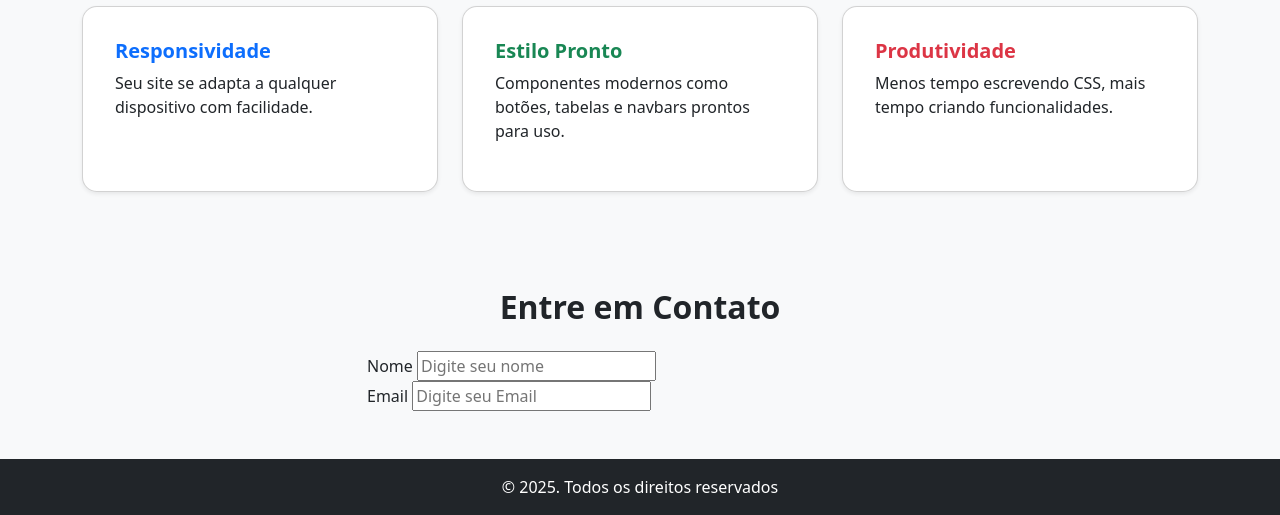
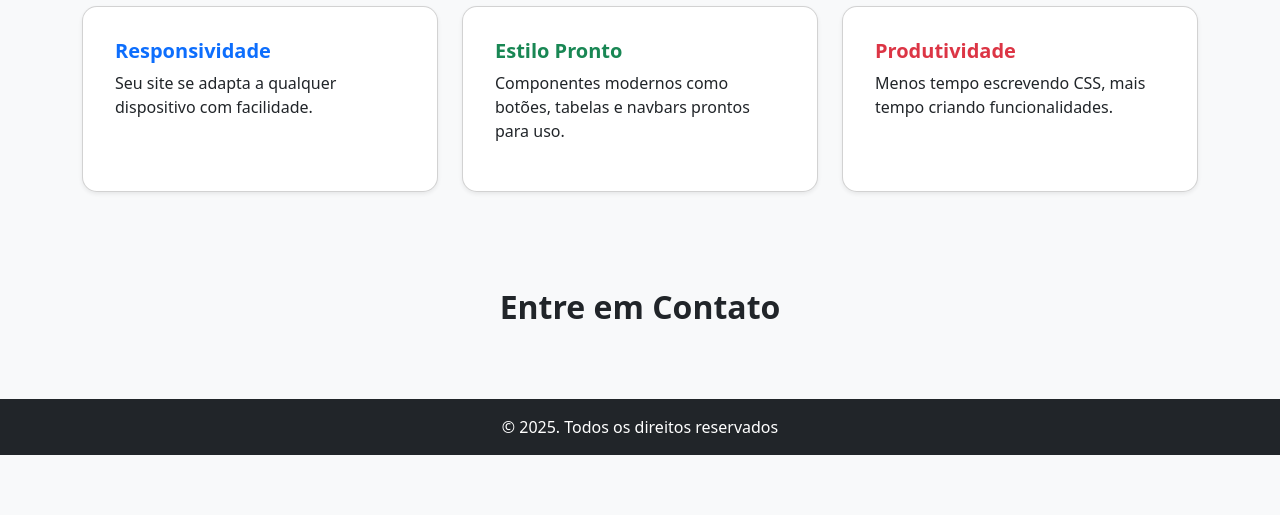
Before and after one commit to Ashzs2/BootStrap, a plain HTML site: page BootstrapIWI-master/index.html in a window 1280 px wide. Shown: the part 422-937 px from the top of the page. After the commit the page ends 877 px from the top, so only its background shows below. Drawn offline with nearby package versions, Linux system fonts and the light colour scheme.

Commit message:
Add files via upload

```diff
--- a/BootstrapIWI-master/index.html
+++ b/BootstrapIWI-master/index.html
@@ -10,7 +10,7 @@
       background-color: #f8f9fa;
     }
     header {
-      background: linear-gradient(90deg, #66a1fa, #35018a);
+      background: linear-gradient(90deg, #bceb65, #41dada);
     }
     .card {
       border-radius: 15px;
@@ -19,7 +19,7 @@
       background: #fff;
       border-radius: 15px;
       padding: 30px;
-      box-shadow: 0 4px 10px rgba(0,0,0,0.1);
+      box-shadow: 0 4px 10px #bceb65;
     }
   </style>
 </head>
@@ -81,16 +81,7 @@
       <h2 class="text-center mb-4 fw-bold">Entre em Contato</h2>
       <div class="row justify-content-center">
         <div class="col-md-8 col-lg-6">
-          <form>
-            <div>
-              <label for="nome"> Nome </label>
-              <input type="text" id="nome" placeholder="Digite seu nome">
-            </div>
-            <div>
-              <label for="email"> Email </label>
-              <input type="email" id="email" placeholder="Digite seu Email">
-            </div>
-          </form>
+
         </div>
       </div>
     </div>
```
